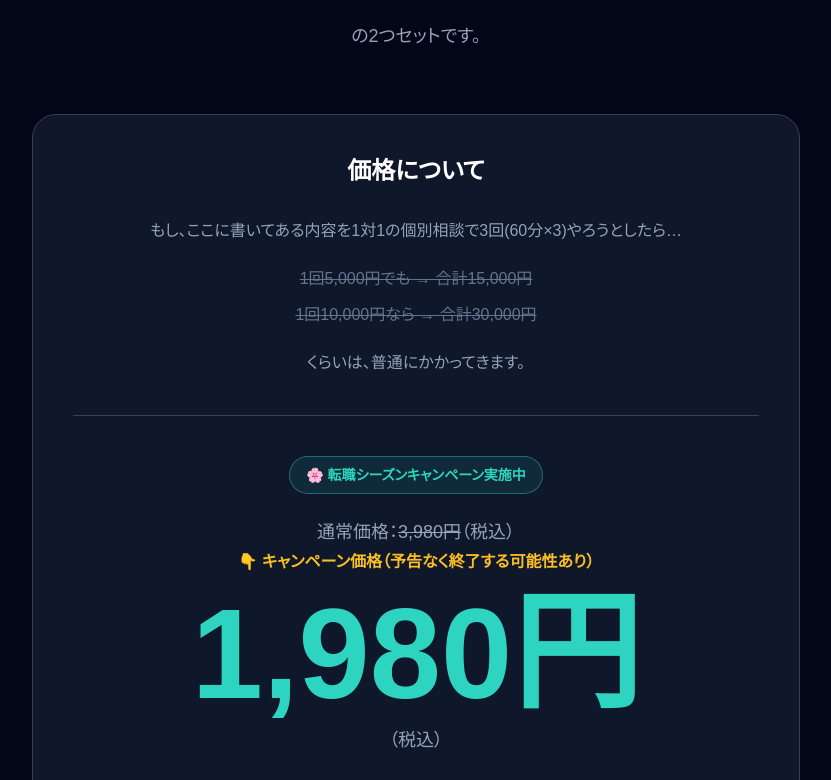
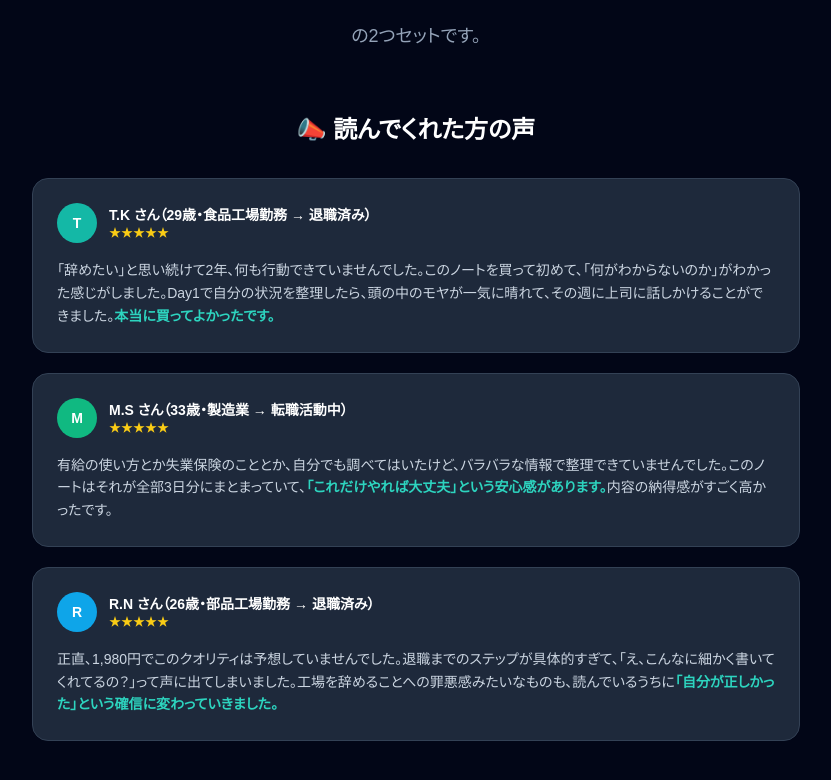
Before and after one commit to ksite24-blip/retirement-simulator, a Next.js app: page /guide in a window 1280 px wide. Shown: the part 10400-11180 px from the top of the page, without its empty margins (224-1055 px from the left). Built offline with nearby package versions, Linux system fonts and the light colour scheme; no server answers.

Commit message:
LPにお客様の声セクションを追加（3件）

```diff
--- a/src/app/guide/page.tsx
+++ b/src/app/guide/page.tsx
@@ -633,6 +633,58 @@ export default function GuidePage() {
 
           <p className="mb-16 text-center text-lg text-slate-400">の2つセットです。</p>
 
+          {/* お客様の声 */}
+          <div className="mb-12">
+            <h3 className="mb-8 text-center text-xl font-black text-white sm:text-2xl">
+              📣 読んでくれた方の声
+            </h3>
+            <div className="space-y-5">
+
+              {/* 声 1 */}
+              <div className="rounded-2xl border border-slate-700 bg-slate-800 p-6">
+                <div className="flex items-center gap-3 mb-4">
+                  <div className="flex h-10 w-10 items-center justify-center rounded-full bg-teal-500 text-white font-black text-sm shrink-0">T</div>
+                  <div>
+                    <p className="font-bold text-white text-sm">T.K さん（29歳・食品工場勤務 → 退職済み）</p>
+                    <p className="text-xs text-yellow-400">★★★★★</p>
+                  </div>
+                </div>
+                <p className="text-slate-300 text-sm leading-relaxed">
+                  「辞めたい」と思い続けて2年、何も行動できていませんでした。このノートを買って初めて、「何がわからないのか」がわかった感じがしました。Day1で自分の状況を整理したら、頭の中のモヤが一気に晴れて、その週に上司に話しかけることができました。<span className="text-teal-400 font-bold">本当に買ってよかったです。</span>
+                </p>
+              </div>
+
+              {/* 声 2 */}
+              <div className="rounded-2xl border border-slate-700 bg-slate-800 p-6">
+                <div className="flex items-center gap-3 mb-4">
+                  <div className="flex h-10 w-10 items-center justify-center rounded-full bg-emerald-500 text-white font-black text-sm shrink-0">M</div>
+                  <div>
+                    <p className="font-bold text-white text-sm">M.S さん（33歳・製造業 → 転職活動中）</p>
+                    <p className="text-xs text-yellow-400">★★★★★</p>
+                  </div>
+                </div>
+                <p className="text-slate-300 text-sm leading-relaxed">
+                  有給の使い方とか失業保険のこととか、自分でも調べてはいたけど、バラバラな情報で整理できていませんでした。このノートはそれが全部3日分にまとまっていて、<span className="text-teal-400 font-bold">「これだけやれば大丈夫」という安心感があります。</span>内容の納得感がすごく高かったです。
+                </p>
+              </div>
+
+              {/* 声 3 */}
+              <div className="rounded-2xl border border-slate-700 bg-slate-800 p-6">
+                <div className="flex items-center gap-3 mb-4">
+                  <div className="flex h-10 w-10 items-center justify-center rounded-full bg-sky-500 text-white font-black text-sm shrink-0">R</div>
+                  <div>
+                    <p className="font-bold text-white text-sm">R.N さん（26歳・部品工場勤務 → 退職済み）</p>
+                    <p className="text-xs text-yellow-400">★★★★★</p>
+                  </div>
+                </div>
+                <p className="text-slate-300 text-sm leading-relaxed">
+                  正直、1,980円でこのクオリティは予想していませんでした。退職までのステップが具体的すぎて、「え、こんなに細かく書いてくれてるの？」って声に出てしまいました。工場を辞めることへの罪悪感みたいなものも、読んでいるうちに<span className="text-teal-400 font-bold">「自分が正しかった」という確信に変わっていきました。</span>
+                </p>
+              </div>
+
+            </div>
+          </div>
+
           {/* PRICE BOX */}
           <div
             id="purchase"
```
